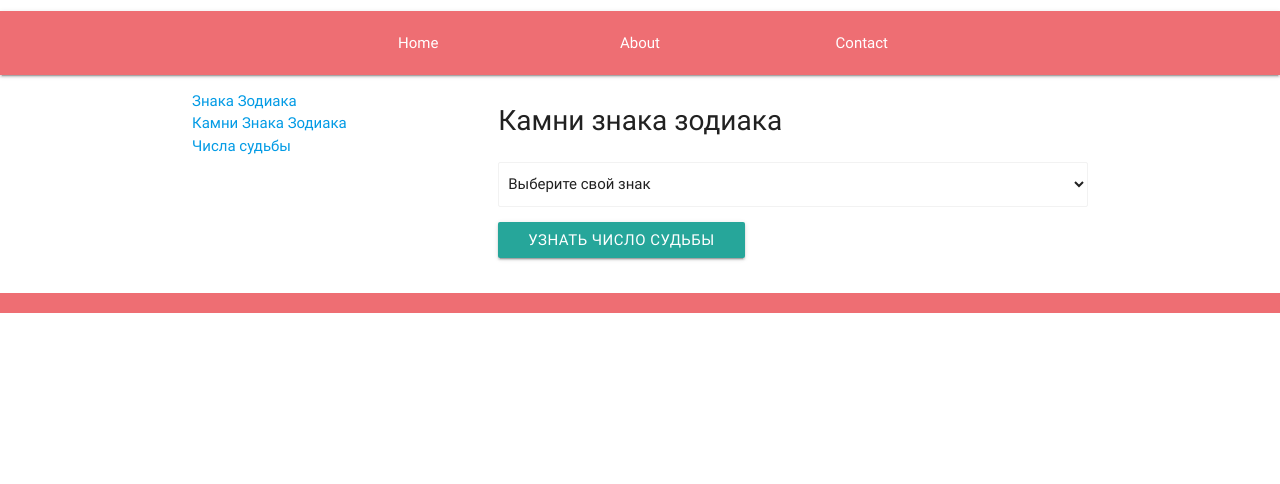
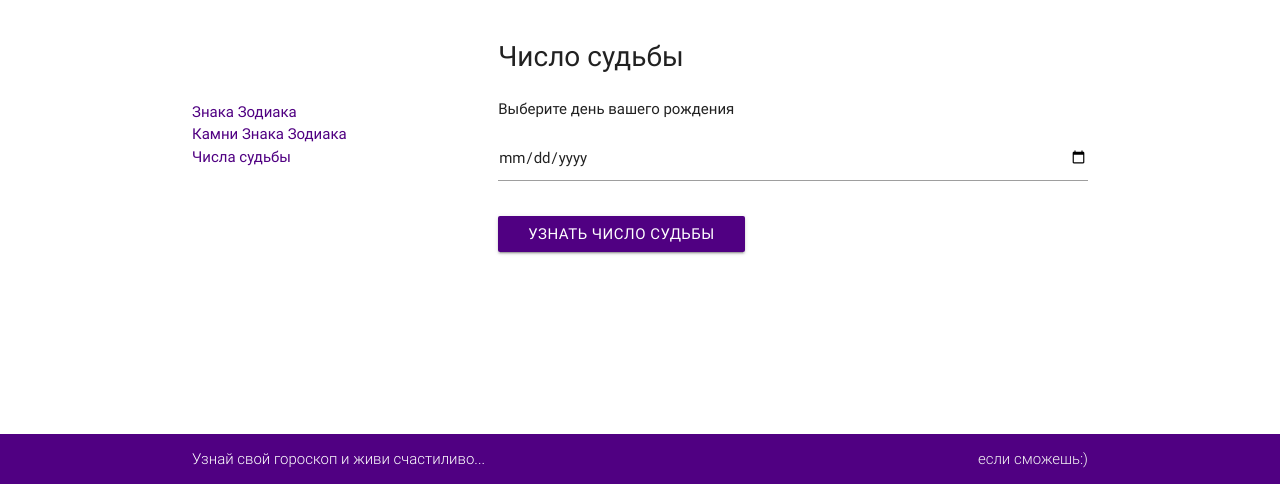
Before and after one commit to dvikster/D24-zodiak-json, a website: page number.html in a window 1280 px wide. Shown: the part 316-800 px from the top of the page. Drawn offline with nearby package versions, Linux system fonts and the light colour scheme.

Commit message:
upd files

```diff
--- a/css/css.css
+++ b/css/css.css
@@ -4,3 +4,36 @@ h1{
 h3{
     font-size: 20px;
 }
+.sidebar{
+    margin-top: 90px;
+}
+.sidebar a{
+    color: #500082;
+}
+header{
+    background-color: #500082;}
+header h1{
+    color: white;
+}
+.btn, .btn-large {
+    background-color: #500082;
+}
+
+.btn:hover, .btn-large:hover {
+    background-color: #500082;
+}
+.page-footer{
+    background-color: #500082;
+    padding-top: 0;
+    color: white;
+    position: fixed;
+    bottom: 0;
+    width: 100%;
+}
+.main-content {
+    margin-bottom: 100px;
+}
+.page-footer .footer-copyright{
+    background-color: #500082;
+    color: white;
+}
--- /dev/null
+++ b/js/number.js
@@ -0,0 +1,25 @@
+$(document).ready(function() {
+    $('#know-number').on('click',identifyNumber);
+});
+
+$.getJSON('magic-number.json',function (data) {
+    console.log(data);
+    magicNumberArray = data;
+});
+
+function identifyNumber() {
+    var datePik = $('.datepicker').val().replace(/-/g, '0')
+    console.log(datePik);
+    numberBirth=0;
+    for (var i=0; i<datePik.length;i++){
+        numberBirth=numberBirth+Number(datePik.charAt(i));
+    }
+    console.log(numberBirth);
+
+    for (key in magicNumberArray) {
+        if (key == numberBirth) {
+            console.log(magicNumberArray[key]);
+            $('.number-desc').html('<p> Ваше число судьбы <strong>'+key+'</strong></p><p>'+magicNumberArray[key]+'</p>');
+        }
+    }
+}
--- a/js/template.js
+++ b/js/template.js
@@ -1,5 +1,5 @@
 $(document).ready(function () {
     $('header').load('templates/header.html');
-    $('nav').load('templates/nav.html');
     $('.sidebar').load('templates/sidebar.html');
+    $('footer').load('templates/footer.html');
 });
--- a/number.html
+++ b/number.html
@@ -12,7 +12,6 @@
 </head>
 <body>
 <header></header>
-<nav></nav>
 
 <div class="container">
     <div class="row">
@@ -20,30 +19,13 @@
             <div class="sidebar"></div>
         </div>
         <div class="main-content col s12 m12 l8">
-            <h1>Камни знака зодиака</h1>
-            <!--<p>Выберите день</p>-->
+            <h1>Число судьбы</h1>
+            <p>Выберите день вашего рождения</p>
+            <input type="date" class="datepicker">
             <p class="input-field">
-                <select id="stone" class="browser-default">
-                    <option value="" disabled selected>Выберите свой знак </option>
-                    <option value="Овен">Овен </option>
-                    <option value="Телец">Телец</option>
-                    <option value="Близнецы">Близнецы</option>
-                    <option value="Рак">Рак</option>
-                    <option value="Лев">Лев</option>
-                    <option value="Дева">Дева</option>
-                    <option value="Весы">Весы</option>
-                    <option value="Скорпион">Скорпион</option>
-                    <option value="Стрелец">Стрелец</option>
-                    <option value="Козерог">Козерог</option>
-                    <option value="Водолей">Водолей</option>
-                    <option value="Рыбы">Рыбы</option>
-                </select>
+                <a id="know-number" class="waves-effect waves-light btn">узнать число судьбы</a>
             </p>
-            <p class="input-field">
-                <a id="#know-number" class="waves-effect waves-light btn">узнать число судьбы</a>
-            </p>
-            <div class="stones-desc"></div>
-
+            <div class="number-desc"></div>
         </div>
 
     </div>
@@ -55,7 +37,6 @@
 <script src="js/materialize.min.js"></script>
 <script src="js/template.js"></script>
 <!--<script src="js/js.js"></script>-->
-<!--<script src="js/stones.js"></script>-->
 <script src="js/number.js"></script>
 </body>
 </html>
--- a/templates/footer.html
+++ b/templates/footer.html
@@ -1,23 +1,6 @@
-    <div class="container">
-        <div class="row">
-            <div class="col l6 s12">
-                <h5 class="white-text">Footer Content</h5>
-                <p class="grey-text text-lighten-4">You can use rows and columns here to organize your footer content.</p>
-            </div>
-            <div class="col l4 offset-l2 s12">
-                <h5 class="white-text">Links</h5>
-                <ul>
-                    <li><a class="grey-text text-lighten-3" href="#!">Link 1</a></li>
-                    <li><a class="grey-text text-lighten-3" href="#!">Link 2</a></li>
-                    <li><a class="grey-text text-lighten-3" href="#!">Link 3</a></li>
-                    <li><a class="grey-text text-lighten-3" href="#!">Link 4</a></li>
-                </ul>
-            </div>
+<div class="footer-copyright">
+        <div class="container">
+            Узнай свой гороскоп и живи счастиливо...
+            <span class="grey-text text-lighten-4 right" >если сможешь:)</span>
         </div>
-    </div>
-    <div class="footer-copyright">
-        <div class="container">
-            © 2014 Copyright Text
-            <a class="grey-text text-lighten-4 right" href="#!">More Links</a>
-        </div>
-    </div>
+</div>
--- a/templates/header.html
+++ b/templates/header.html
@@ -1,15 +1,11 @@
 <div class="container">
     <div class="row valign-wrapper">
-        <div class="col s12 m12 l4"><a href="index.html"><img src="http://materializecss.com/res/materialize.svg" alt="logo"></a></div>
+        <div class="col s12 m12 l4"><a href="index.html"><img src="http://orakul.com/img/new/logo.png" alt="logo"></a></div>
         <div class="col input-field s12 m12 l4">
 
         </div>
         <div class="col s12 m12 l4 right-align">
-            <ul>
-                <li><a class="grey-text text-darken-4" href="tel:+999-99-99">tel:+999-99-99</a></li>
-                <li><a class="grey-text text-darken-4" href="tel:+999-99-99">tel:+999-99-99</a></li>
-                <li><a class="grey-text text-darken-4" href="tel:+999-99-99">tel:+999-99-99</a></li>
-            </ul>
+            <h1>ЧУДО-гороскоп</h1>
         </div>
     </div>
 </div>
--- a/templates/nav.html
+++ /dev/null
@@ -1,13 +0,0 @@
-<div class="nav-wrapper">
-    <div class="container">
-        <div class="row">
-            <div class="container nav-wrapper">
-                <ul class="row center-align">
-                    <li class="col l4"><a href="index.html">Home</a></li>
-                    <li class="col l4"><a href="about.html">About</a></li>
-                    <li class="col l4"><a href="contact.html">Contact</a></li>
-                </ul>
-            </div>
-        </div>
-    </div>
-</div>
```
Also changed, not shown: index.html (+1 -2 lines), number.js (deleted, +0 -8 lines), stones.html (+0 -1 lines).
